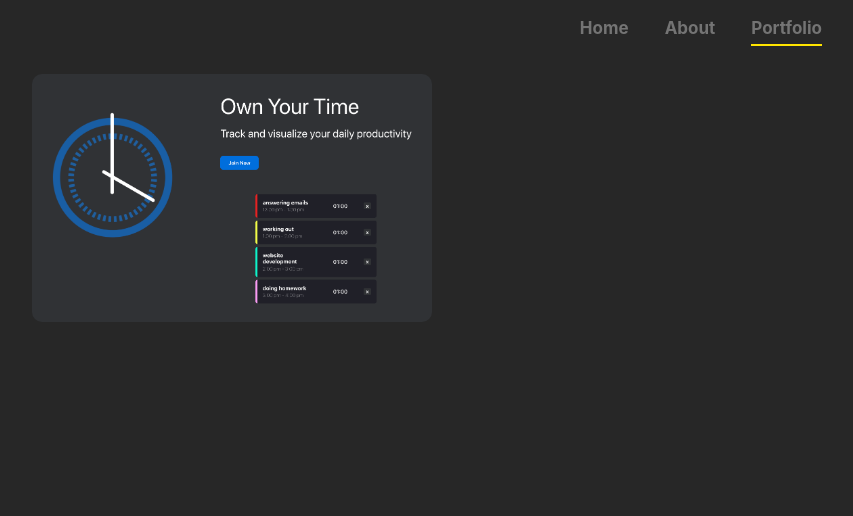
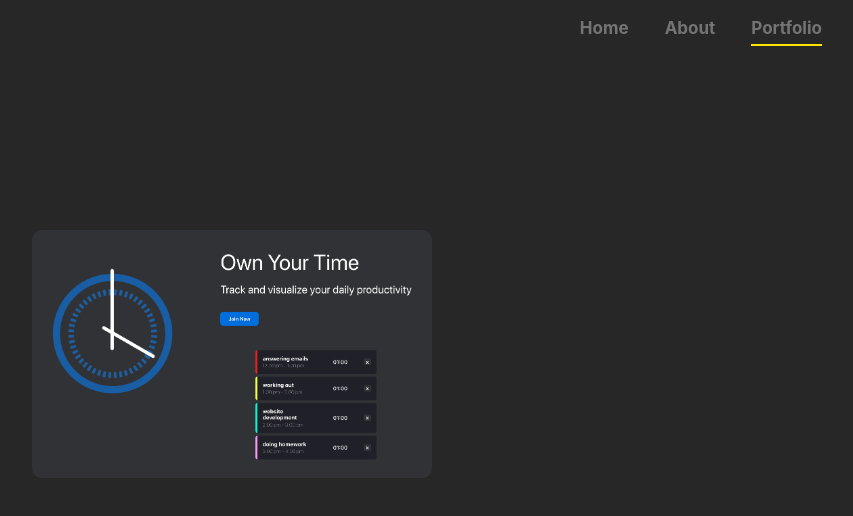
Before and after one commit to nvjoshi2/personalWebsite, a React (Create React App) app: page /portfolio in a window 1280 px wide. Shown: the top 516 px of the page, without its empty margins (408-1261 px from the left). Built offline with nearby package versions, Linux system fonts and the light colour scheme.

Commit message:
adjustments to portfolio page

```diff
--- a/src/components/PortfolioPage.css
+++ b/src/components/PortfolioPage.css
@@ -1,17 +1,21 @@
 .portfolio-container {
+    display: flex;
+    flex-direction: row;
     justify-content: center;
+    align-items: center;
     animation: fadeInAnimation ease 1s;
     animation-iteration-count: 1;
     animation-fill-mode: forwards;
     margin:40px;
     margin-top: 10px;
+    height: 70vh;
 }
 .portfolio-item {
     /* background-image: url("/timeit_screenshot.png"); */
     width: 400px;
     height: 249px;
     margin: auto;
-    /* margin-right: 0; */
+    margin-top:/* margin-right: 0; */
 
 }
 
```
